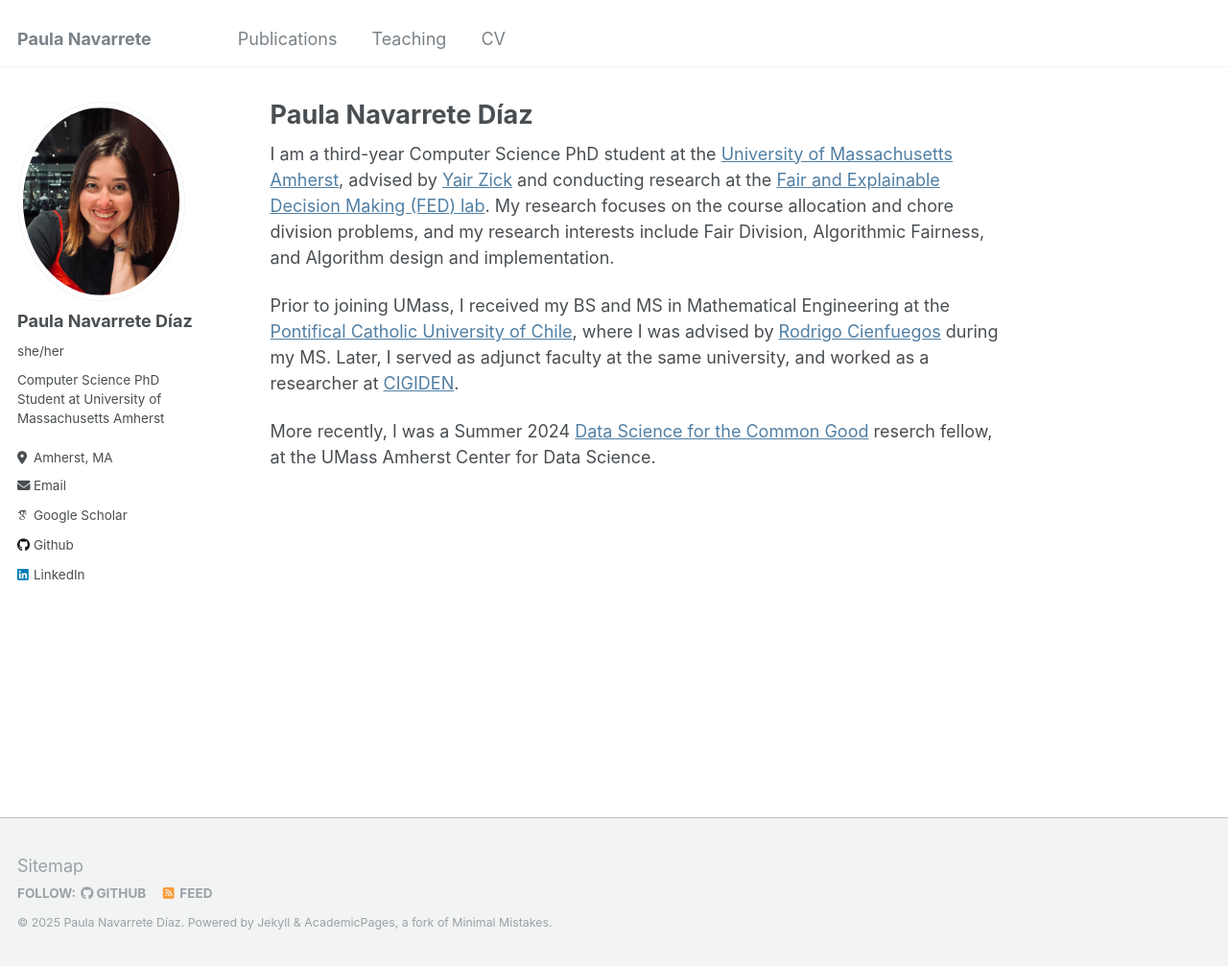
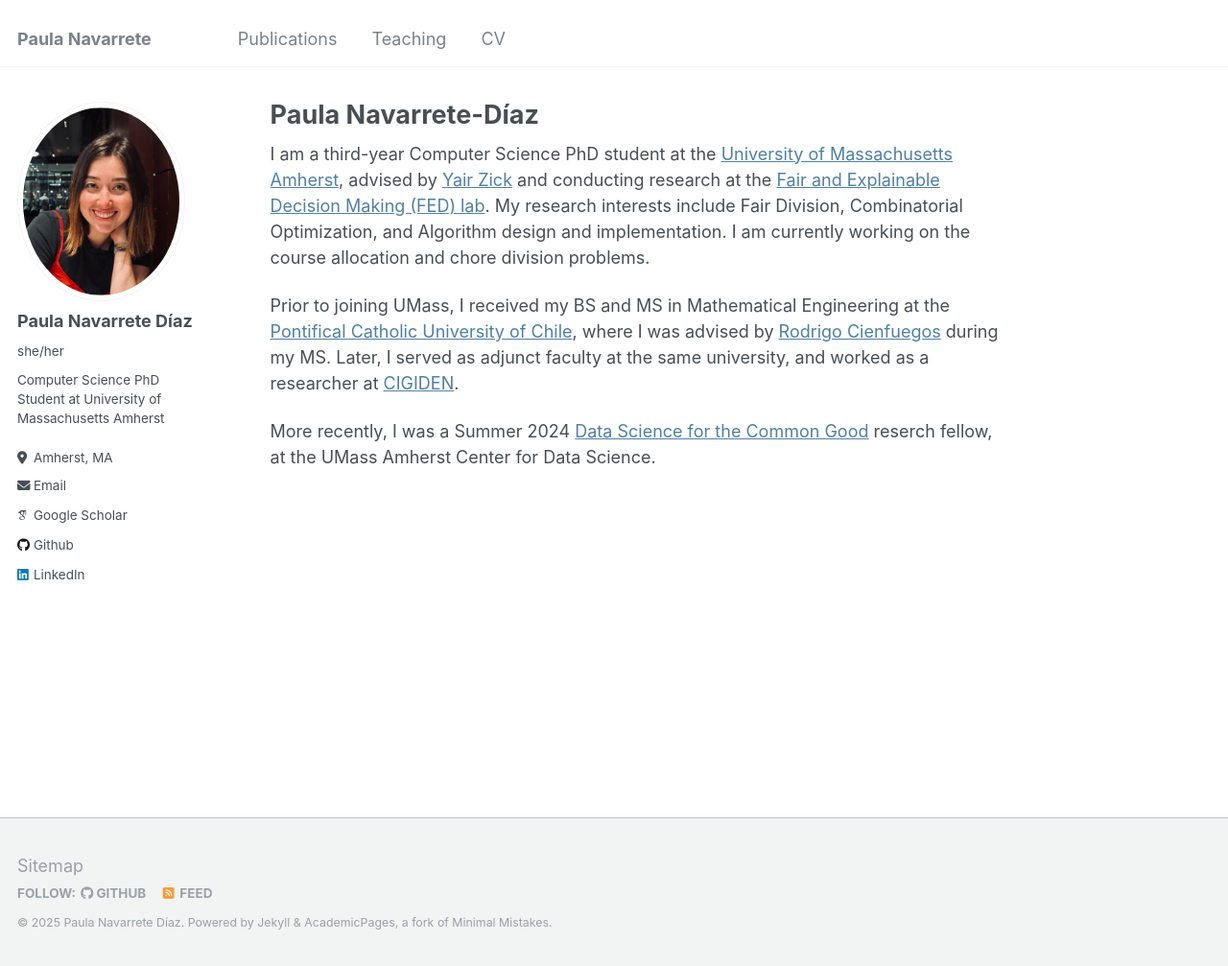
Before and after one commit to cheerstopaula/cheerstopaula.github.io, a Jekyll site: the page built from _pages/about.md, in a window 1280 px wide and 1007 px high. Shown: the whole window at 96% size. Built offline with Jekyll 4.4.1, drawn with Linux system fonts in a browser that asks for light colours; some web fonts are replaced.

Commit message:
Update about.md

```diff
--- a/_pages/about.md
+++ b/_pages/about.md
@@ -1,13 +1,13 @@
 ---
 permalink: /
-title: "Paula Navarrete Díaz"
+title: "Paula Navarrete-Díaz"
 author_profile: true
 redirect_from:
   - /about/
   - /about.html
 ---
 
-I am a third-year Computer Science PhD student at the [University of Massachusetts Amherst](https://www.cics.umass.edu), advised by [Yair Zick](https://people.cs.umass.edu/~yzick/) and conducting research at the [Fair and Explainable Decision Making (FED) lab](https://people.cs.umass.edu/~yzick/people.html). My research focuses on the course allocation and chore division problems, and my research interests include Fair Division, Algorithmic Fairness, and Algorithm design and implementation.
+I am a third-year Computer Science PhD student at the [University of Massachusetts Amherst](https://www.cics.umass.edu), advised by [Yair Zick](https://people.cs.umass.edu/~yzick/) and conducting research at the [Fair and Explainable Decision Making (FED) lab](https://people.cs.umass.edu/~yzick/people.html). My research interests include Fair Division, Combinatorial Optimization, and Algorithm design and implementation. I am currently working on the course allocation and chore division problems.
 
 Prior to joining UMass, I received my BS and MS in Mathematical Engineering at the [Pontifical Catholic University of Chile](https://www.ing.uc.cl/en/), where I was advised by [Rodrigo Cienfuegos](https://scholar.google.com/citations?hl=en&user=Twh1PxcAAAAJ&view_op=list_works) during my MS. Later, I served as adjunct faculty at the same university, and worked as a researcher at [CIGIDEN](https://www.cigiden.cl/en/).
 
```
